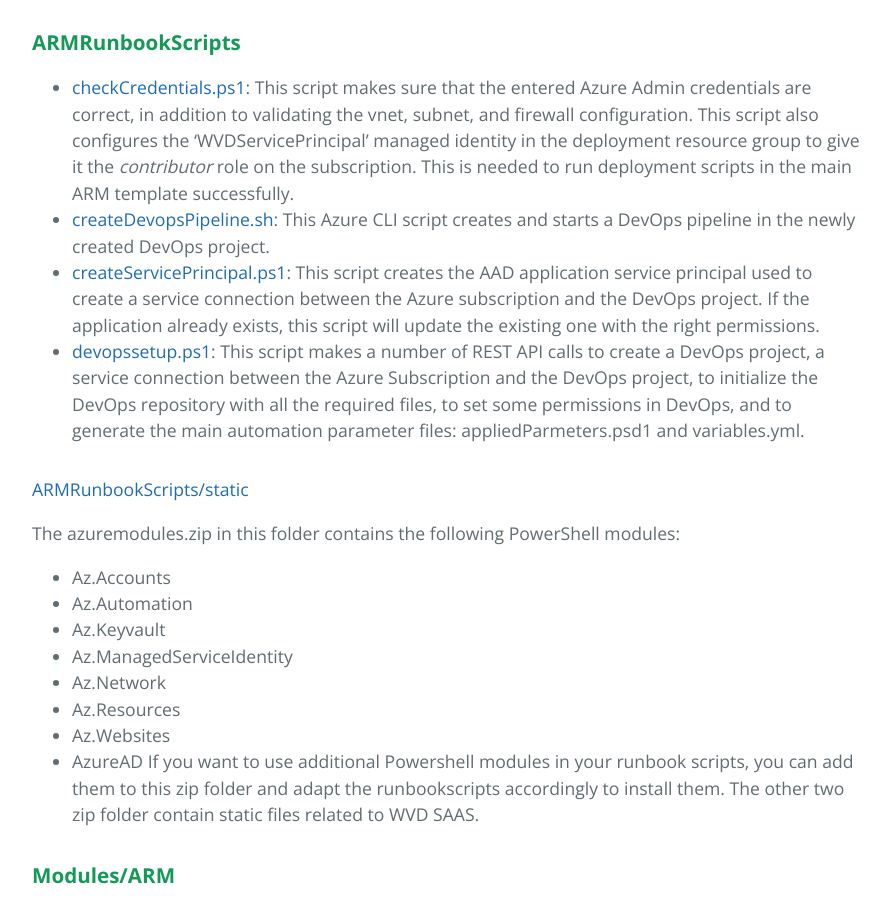
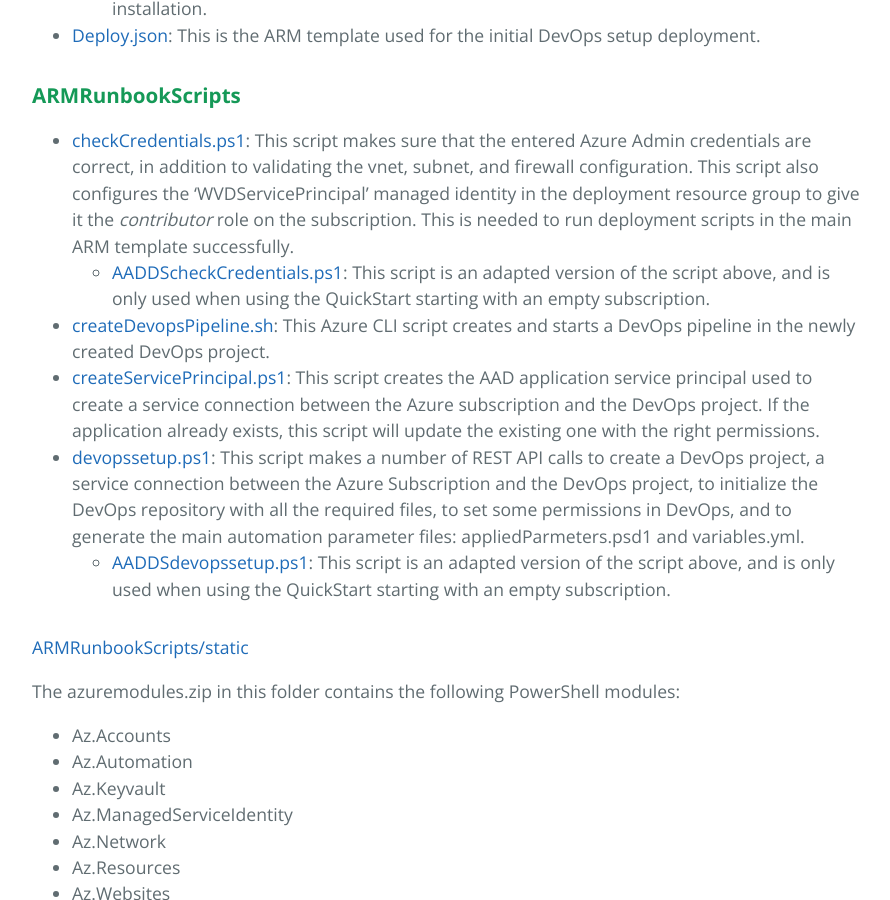
Before and after one commit to samvdjagt/wvdquickstart, a Jekyll site: the page built from repo.md, in a window 1280 px wide and 900 px high, scrolled down 1380 px. Shown: the whole window, without its empty margins (192-1082 px from the left). Built offline with Jekyll 4.4.1, drawn with Linux system fonts in a browser that asks for light colours; some of the changed text lies outside the part shown.

Commit message:
update material

```diff
--- a/repo.md
+++ b/repo.md
@@ -12,6 +12,7 @@
 
 The folder structure in the master branch is as follows:
 
+* <a href="https://github.com/samvdjagt/wvdquickstart/tree/master/AADDS" target="_blank">ARMRunbookScripts</a>: In this folder, there's the QuickStart ARM template that is used when you start with an empty subscription.
 * <a href="https://github.com/samvdjagt/wvdquickstart/tree/master/ARMRunbookScripts" target="_blank">ARMRunbookScripts</a>: In this folder, a number of custom scripts are located that are run by the ARM deployment, either through an automation runbook or a deployment script.
   * <a href="https://github.com/samvdjagt/wvdquickstart/tree/master/ARMRunbookScripts/static" target="_blank">/static</a>: In this folder, some PowerShell modules required by the above scripts are located
 * <a href="https://github.com/samvdjagt/wvdquickstart/tree/master/Modules/ARM" target="_blank">Modules/ARM</a>: This folder contains modular ARM templates that are called by the DevOps automation to deploy Azure resources. For every resource, there's a dedicated deploy.json file, as well as a parameters file, pipeline file, and a testing script. These files are generic and should typically not be modified.
@@ -27,9 +28,11 @@
 
 ### <b>ARMRunbookScripts</b>
 * <a href="https://github.com/samvdjagt/wvdquickstart/tree/master/ARMRunbookScripts/checkCredentials.ps1" target="_blank">checkCredentials.ps1</a>: This script makes sure that the entered Azure Admin credentials are correct, in addition to validating the vnet, subnet, and firewall configuration. This script also configures the 'WVDServicePrincipal' managed identity in the deployment resource group to give it the *contributor* role on the subscription. This is needed to run deployment scripts in the main ARM template successfully.
+  * <a href="https://github.com/samvdjagt/wvdquickstart/tree/master/ARMRunbookScripts/AADDScheckCredentials.ps1" target="_blank">AADDScheckCredentials.ps1</a>: This script is an adapted version of the script above, and is only used when using the QuickStart starting with an empty subscription.
 * <a href="https://github.com/samvdjagt/wvdquickstart/tree/master/ARMRunbookScripts/createDevopsPipeline.sh" target="_blank">createDevopsPipeline.sh</a>: This Azure CLI script creates and starts a DevOps pipeline in the newly created DevOps project.
 * <a href="https://github.com/samvdjagt/wvdquickstart/tree/master/ARMRunbookScripts/createServicePrincipal.ps1" target="_blank">createServicePrincipal.ps1</a>: This script creates the AAD application service principal used to create a service connection between the Azure subscription and the DevOps project. If the application already exists, this script will update the existing one with the right permissions.
 * <a href="https://github.com/samvdjagt/wvdquickstart/tree/master/ARMRunbookScripts/devopssetup.ps1" target="_blank">devopssetup.ps1</a>: This script makes a number of REST API calls to create a DevOps project, a service connection between the Azure Subscription and the DevOps project, to initialize the DevOps repository with all the required files, to set some permissions in DevOps, and to generate the main automation parameter files: appliedParmeters.psd1 and variables.yml.
+  * <a href="https://github.com/samvdjagt/wvdquickstart/tree/master/ARMRunbookScripts/AADDSdevopssetup.ps1" target="_blank">AADDSdevopssetup.ps1</a>: This script is an adapted version of the script above, and is only used when using the QuickStart starting with an empty subscription.
 
 #### <a href="https://github.com/samvdjagt/wvdquickstart/tree/master/ARMRunbookScripts/static" target="_blank">ARMRunbookScripts/static</a>
 The azuremodules.zip in this folder contains the following PowerShell modules:
```
Also changed, not shown: howtoEmpty.md (+1 -1 lines), howtoExisting.md (+1 -2 lines), images/overview.PNG.
